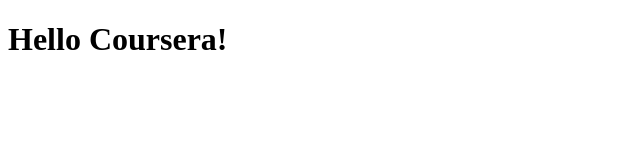
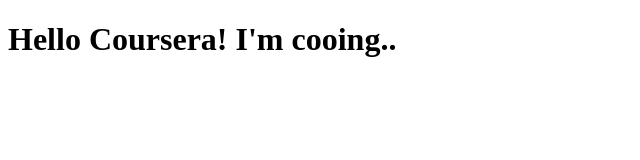
Before and after one commit to mhziaee/coursera-test, a plain HTML site: page site/index.html in a window 1280 px wide. Shown: the whole page, without its empty margins (0-640 px from the left). Drawn offline with Linux system fonts and the light colour scheme.

Commit message:
Small addition to our page content.

```diff
--- a/site/index.html
+++ b/site/index.html
@@ -4,6 +4,6 @@
 	<title>Hello coursera</title>
 </head>
 <body>
-<h1>Hello Coursera!</h1>
+<h1>Hello Coursera! I'm cooing..</h1>
 </body>
 </html>
```
